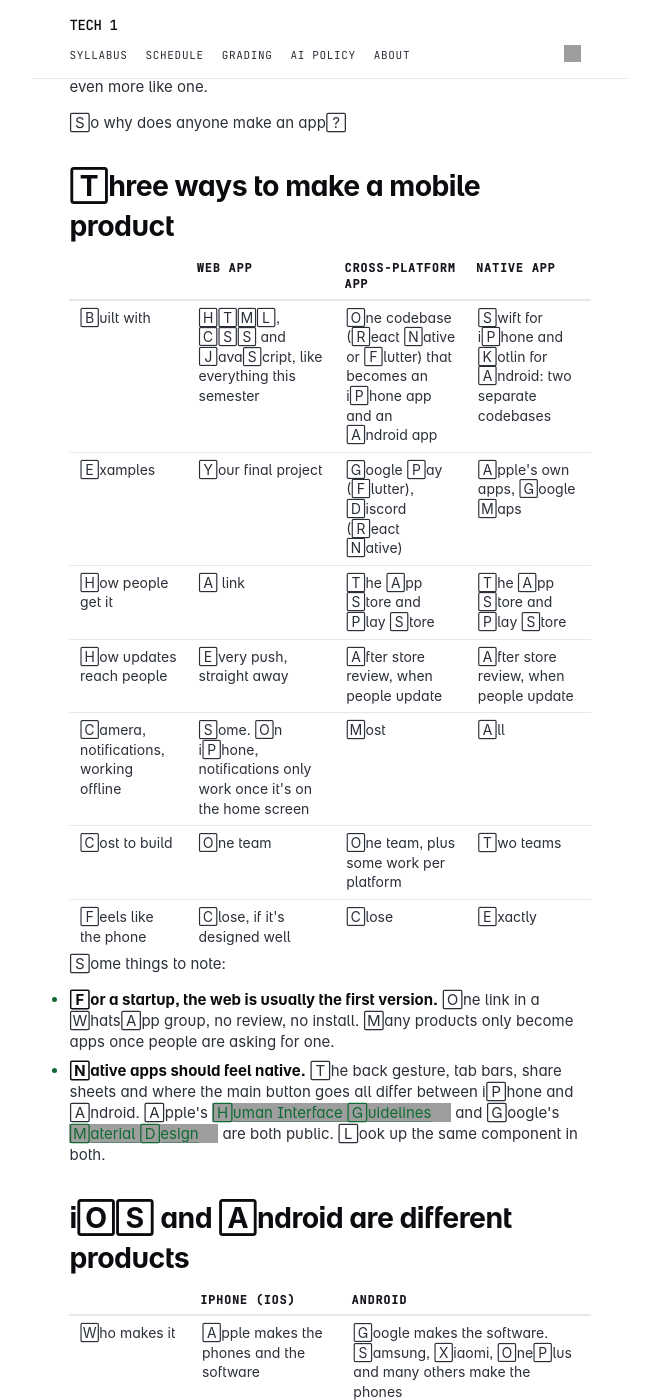
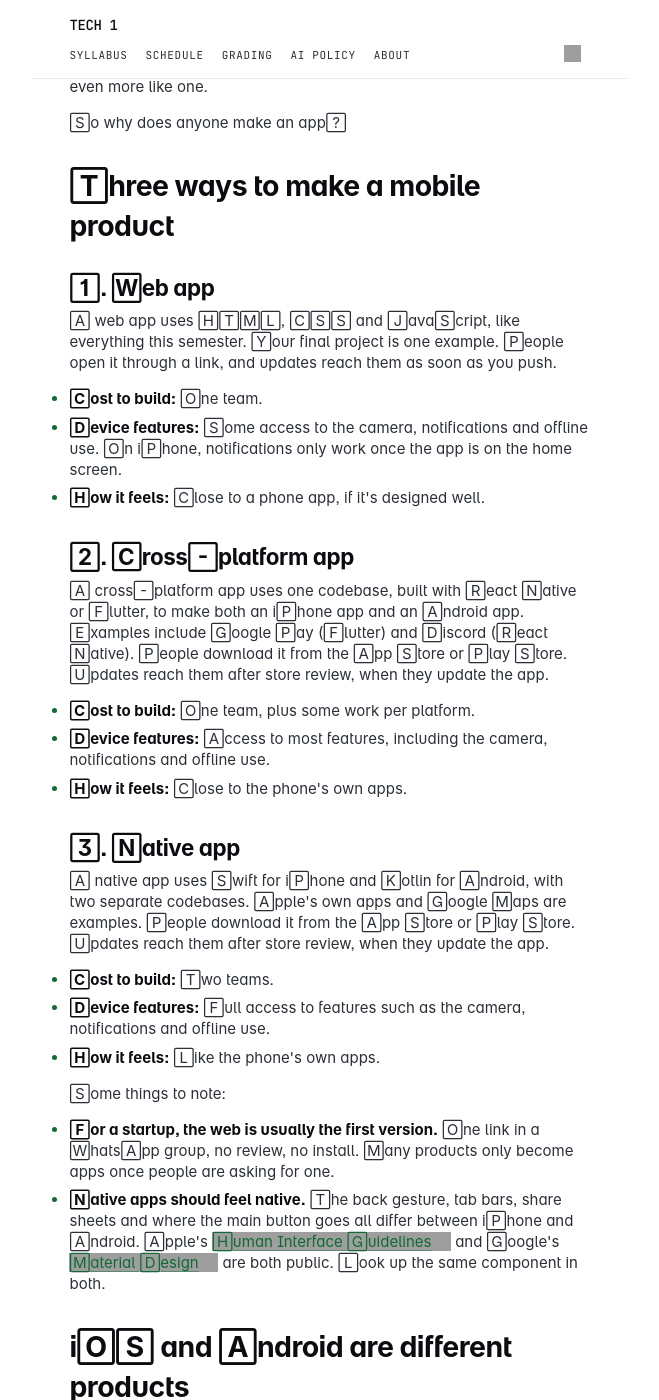
Before and after one commit to gyanl/tech1, a Jekyll site: the page built from _notes/Lecture 12 - Mobile and Shipping.md, in a window 1280 px wide and 1400 px high, scrolled down 983 px, cut to the strip 0-1400 px from the top of the window. Shown: the whole strip, without its empty margins (310-969 px from the left). Built offline with Jekyll 4.4.1, drawn with Linux system fonts in a browser that asks for light colours; some web fonts are replaced; some of the changed text lies outside the part shown; grey boxes are pictures that could not be loaded.

Commit message:
Simplify Lecture 12 mobile product overview and remove speed checklist

```diff
--- a/Gemfile
+++ b/Gemfile
@@ -23,3 +23,4 @@ platforms :mingw, :x64_mingw, :mswin, :jruby do
 end
 
 gem "wdm", "~> 0.1.1", :platforms => [:mingw, :x64_mingw, :mswin]
+gem "erb", "~> 6.0"
--- a/_notes/Lecture 12 - Mobile and Shipping.md
+++ b/_notes/Lecture 12 - Mobile and Shipping.md
@@ -39,15 +39,29 @@ So why does anyone make an app?
 
 ## Three ways to make a mobile product
 
-| | Web app | Cross-platform app | Native app |
-| --- | --- | --- | --- |
-| Built with | HTML, CSS and JavaScript, like everything this semester | One codebase (React Native or Flutter) that becomes an iPhone app and an Android app | Swift for iPhone and Kotlin for Android: two separate codebases |
-| Examples | Your final project | Google Pay (Flutter), Discord (React Native) | Apple's own apps, Google Maps |
-| How people get it | A link | The App Store and Play Store | The App Store and Play Store |
-| How updates reach people | Every push, straight away | After store review, when people update | After store review, when people update |
-| Camera, notifications, working offline | Some. On iPhone, notifications only work once it's on the home screen | Most | All |
-| Cost to build | One team | One team, plus some work per platform | Two teams |
-| Feels like the phone | Close, if it's designed well | Close | Exactly |
+### 1. Web app
+
+A web app uses HTML, CSS and JavaScript, like everything this semester. Your final project is one example. People open it through a link, and updates reach them as soon as you push.
+
+- **Cost to build:** One team.
+- **Device features:** Some access to the camera, notifications and offline use. On iPhone, notifications only work once the app is on the home screen.
+- **How it feels:** Close to a phone app, if it's designed well.
+
+### 2. Cross-platform app
+
+A cross-platform app uses one codebase, built with React Native or Flutter, to make both an iPhone app and an Android app. Examples include Google Pay (Flutter) and Discord (React Native). People download it from the App Store or Play Store. Updates reach them after store review, when they update the app.
+
+- **Cost to build:** One team, plus some work per platform.
+- **Device features:** Access to most features, including the camera, notifications and offline use.
+- **How it feels:** Close to the phone's own apps.
+
+### 3. Native app
+
+A native app uses Swift for iPhone and Kotlin for Android, with two separate codebases. Apple's own apps and Google Maps are examples. People download it from the App Store or Play Store. Updates reach them after store review, when they update the app.
+
+- **Cost to build:** Two teams.
+- **Device features:** Full access to features such as the camera, notifications and offline use.
+- **How it feels:** Like the phone's own apps.
 
 Some things to note:
 
@@ -96,12 +110,6 @@ Most student projects skip this part, and most real products don't. In your team
 - **Text size.** `rem`, not `px` (L4). Turn up your phone's text size and look again.
 - **A screen reader.** On a Mac, **⌘F5** turns VoiceOver on and off. Listen to your landing page for thirty seconds.
 
-### Speed
-
-- In DevTools, open **Lighthouse** and click **Analyze page load**. Read the Performance and Accessibility scores and the first few suggestions.
-- Throttle to Slow 3G and reload, as in [[Exercise - Trace a Request]]. What does someone see while it loads?
-- The usual cause is images: a 5 MB photo straight from your phone. Resize it before it goes in the repo.
-
 ### Security and privacy
 
 - **Rules.** Rerun the `fetch` from [[Exercise - Hack the Wall]] against your own database. Signed out, can you write? Can you read anything you shouldn't?
```
Also changed, not shown: Gemfile.lock.
